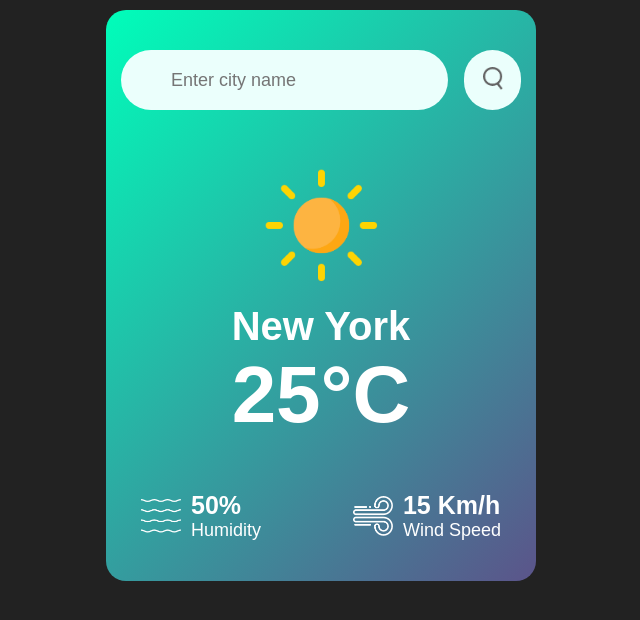
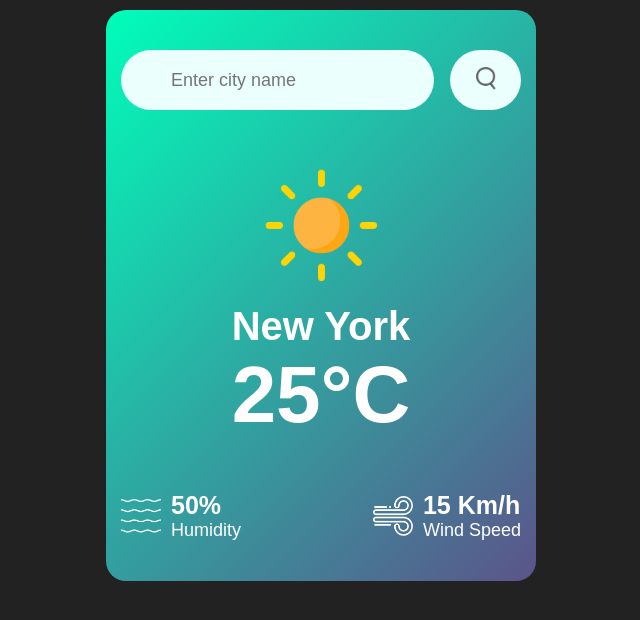
Before and after one commit to MansabHashim/weather-app, a plain HTML site: page index.html in a window 1280 px wide. Shown: the whole page, without its empty margins (319-959 px from the left). Drawn offline with Linux system fonts and the light colour scheme.

Commit message:
Update style.css

```diff
--- a/style.css
+++ b/style.css
@@ -44,7 +44,7 @@ body{
     border: 0;
     background: #ebfffc;
     height: 60px;
-    width: 60px;
+    width: 80px;
     cursor: pointer;
     border-radius: 50px;
 }
@@ -73,7 +73,7 @@ body{
     flex-wrap: wrap;
     align-items: center;
     justify-content: space-between;
-    padding: 0 20px;
+/*     padding: 0 20px; */
     margin-top: 50px;
 }
 
```
